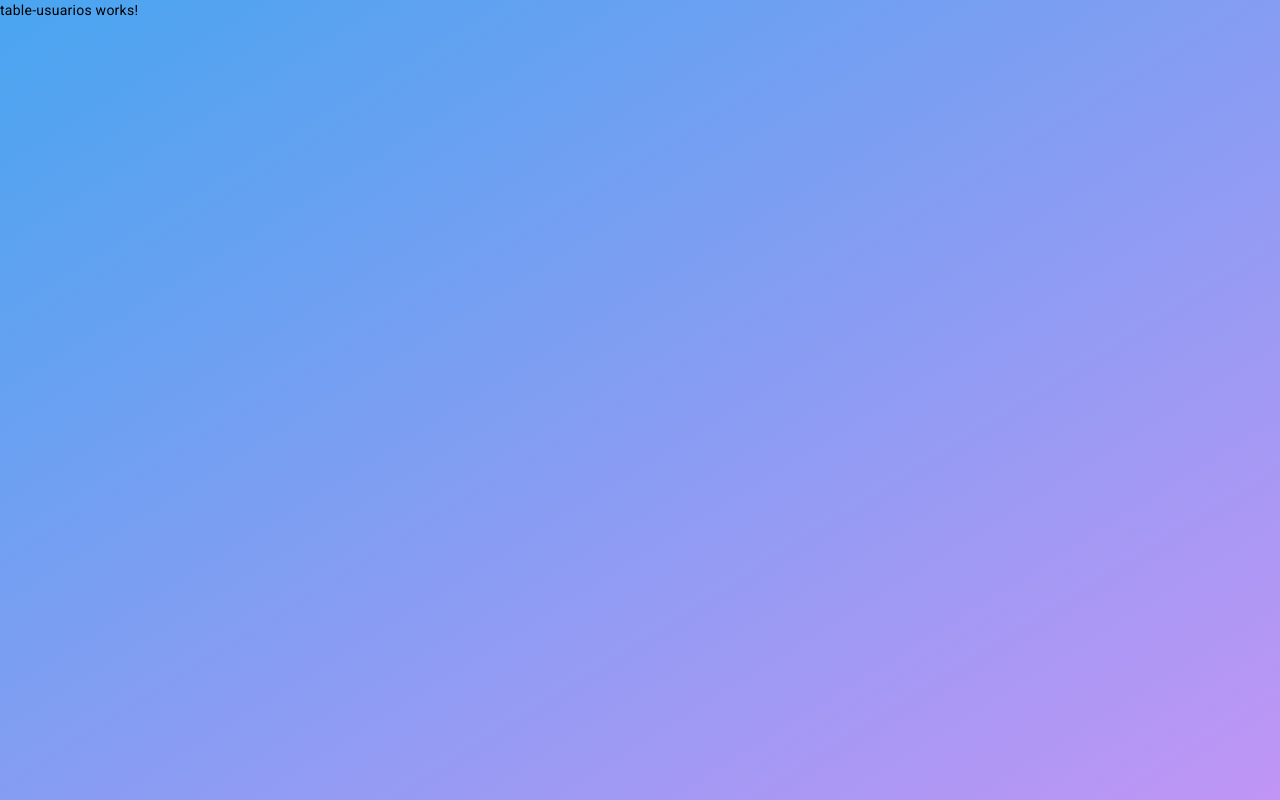
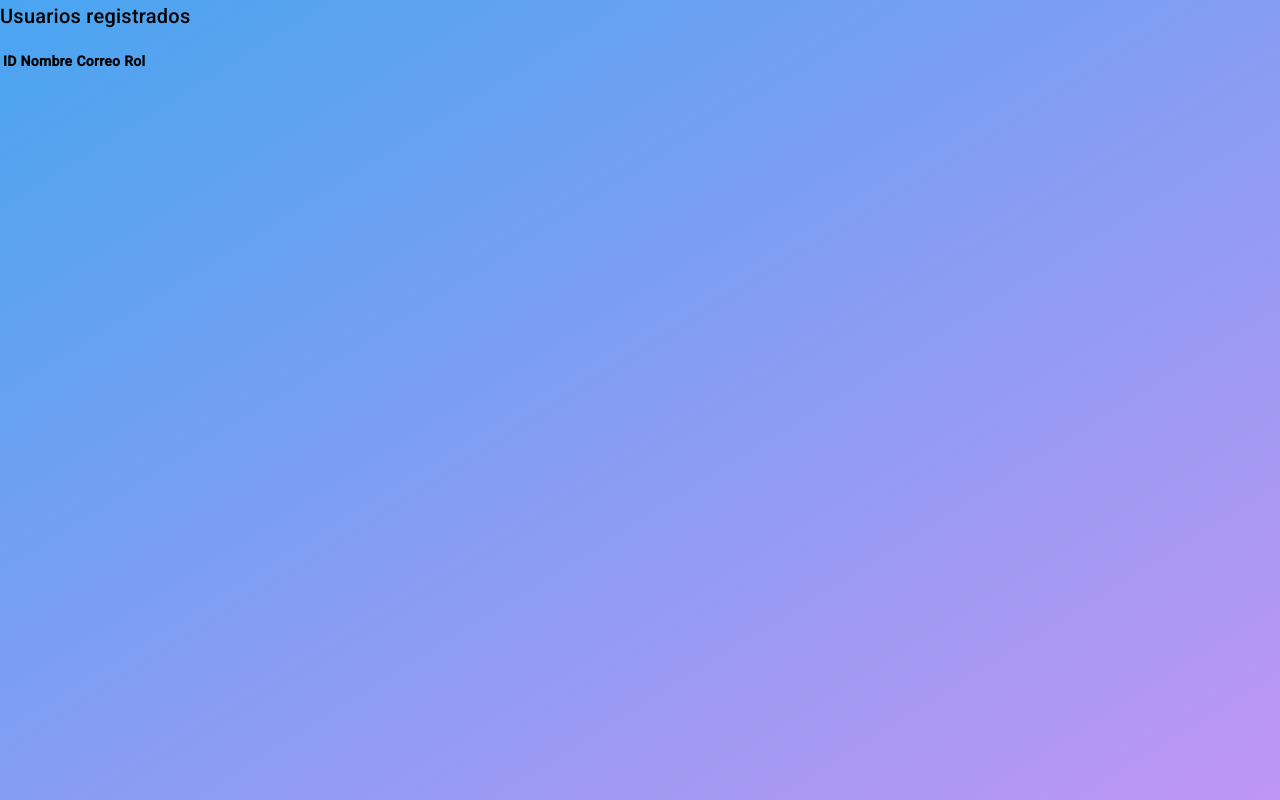
Before and after one commit to Obandiny/ChatPets, an Angular app: page /admin/table-usuarios in a window 1280 px wide. Built offline with nearby package versions, Linux system fonts and the light colour scheme.

Commit message:
Admin usuarios

```diff
--- a/src/app/admin/table-usuarios/table-usuarios.component.html
+++ b/src/app/admin/table-usuarios/table-usuarios.component.html
@@ -1 +1,30 @@
-<p>table-usuarios works!</p>
+<!DOCTYPE html>
+<html lang="en">
+<head>
+    <meta charset="UTF-8">
+    <meta name="viewport" content="width=device-width, initial-scale=1.0">
+</head>
+<body>
+    <div class="usuarios-container">
+        <h2>Usuarios registrados</h2>
+
+        <table class="tabla">
+            <thead>
+                <tr>
+                    <th>ID</th>
+                    <th>Nombre</th>
+                    <th>Correo</th>
+                    <th>Rol</th>
+                </tr>
+            </thead>
+            <tbody>
+                <tr>
+                    <td></td>
+                    <td></td>
+                    <td></td>
+                </tr>
+            </tbody>
+        </table>
+    </div>
+</body>
+</html>
```
